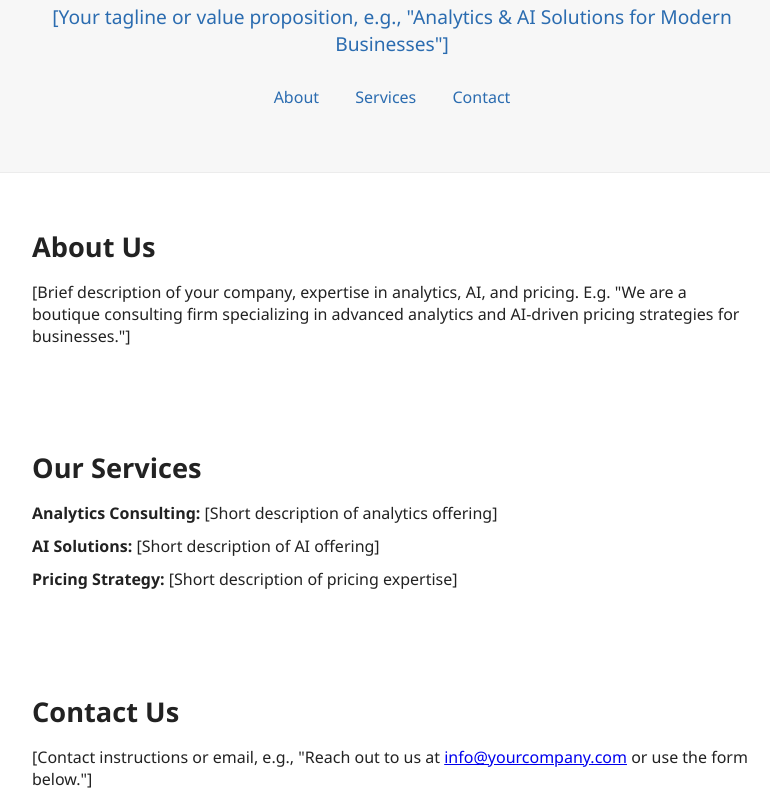
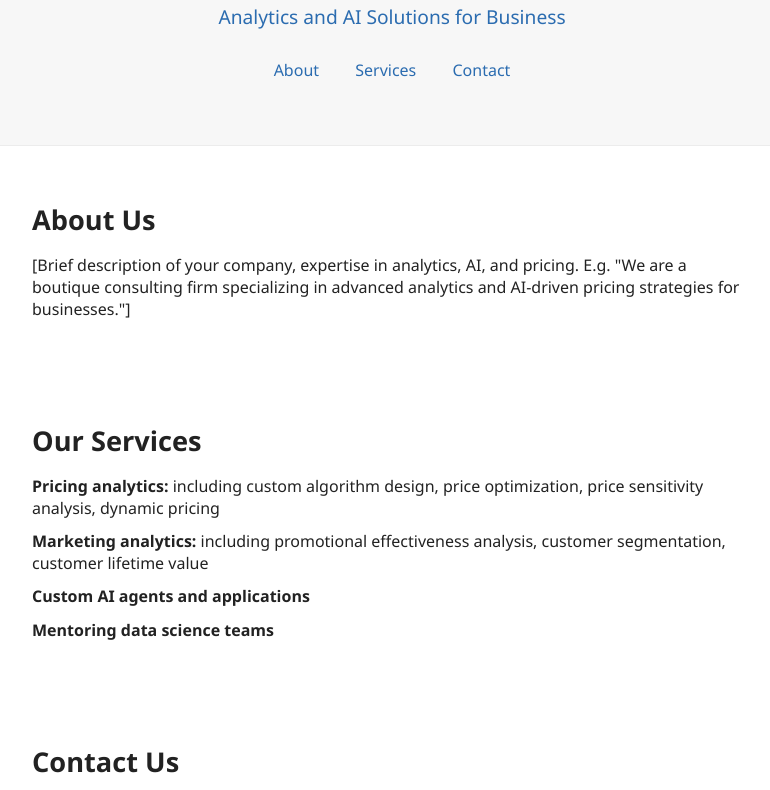
Before and after one commit to erik-braden-jensen/Jensen-Analytics-Website, a plain HTML site: page index.html in a window 1280 px wide. Shown: the part 135-925 px from the top of the page, without its empty margins (248-1018 px from the left). Drawn offline with Linux system fonts and the light colour scheme.

Commit message:
Add files via upload

```diff
--- a/index.html
+++ b/index.html
@@ -3,14 +3,14 @@
 <head>
   <meta charset="UTF-8">
   <meta name="viewport" content="width=device-width,initial-scale=1.0">
-  <title>[Boutique Consulting Company]</title>
+  <title>Jensen Analytics</title>
   <link rel="stylesheet" href="style.css">
 </head>
 <body>
   <header>
     <div class="container">
-      <h1>[Company Name]</h1>
-      <p class="tagline">[Your tagline or value proposition, e.g., "Analytics & AI Solutions for Modern Businesses"]</p>
+      <h1>Jensen Analytics</h1>
+      <p class="tagline">Analytics and AI Solutions for Business</p>
       <nav>
         <a href="#about">About</a>
         <a href="#services">Services</a>
@@ -28,15 +28,16 @@
     <section id="services" class="container">
       <h2>Our Services</h2>
       <ul>
-        <li><strong>Analytics Consulting:</strong> [Short description of analytics offering]</li>
-        <li><strong>AI Solutions:</strong> [Short description of AI offering]</li>
-        <li><strong>Pricing Strategy:</strong> [Short description of pricing expertise]</li>
+        <li><strong>Pricing analytics:</strong> including custom algorithm design, price optimization, price sensitivity analysis, dynamic pricing</li>
+        <li><strong>Marketing analytics:</strong> including promotional effectiveness analysis, customer segmentation, customer lifetime value</li>
+        <li><strong>Custom AI agents and applications</strong></li>
+        <li><strong>Mentoring data science teams</strong></li>
       </ul>
     </section>
 
     <section id="contact" class="container">
       <h2>Contact Us</h2>
-      <p>[Contact instructions or email, e.g., "Reach out to us at <a href='mailto:info@yourcompany.com'>info@yourcompany.com</a> or use the form below."]</p>
+      <p>Reach out at <a href="mailto:erik.jensen@jensenanalytics.ca">erik.jensen@jensenanalytics.ca</a> or use the form below to set up a free initial consultation.</p>
       <form>
         <label for="name">Name</label>
         <input id="name" name="name" type="text" placeholder="Your Name" required>
@@ -51,7 +52,7 @@
 
   <footer>
     <div class="container">
-      <p>&copy; [Year] [Company Name]. All rights reserved.</p>
+      <p>&copy; 2025 Jensen Analytics. All rights reserved.</p>
     </div>
   </footer>
 </body>
```
